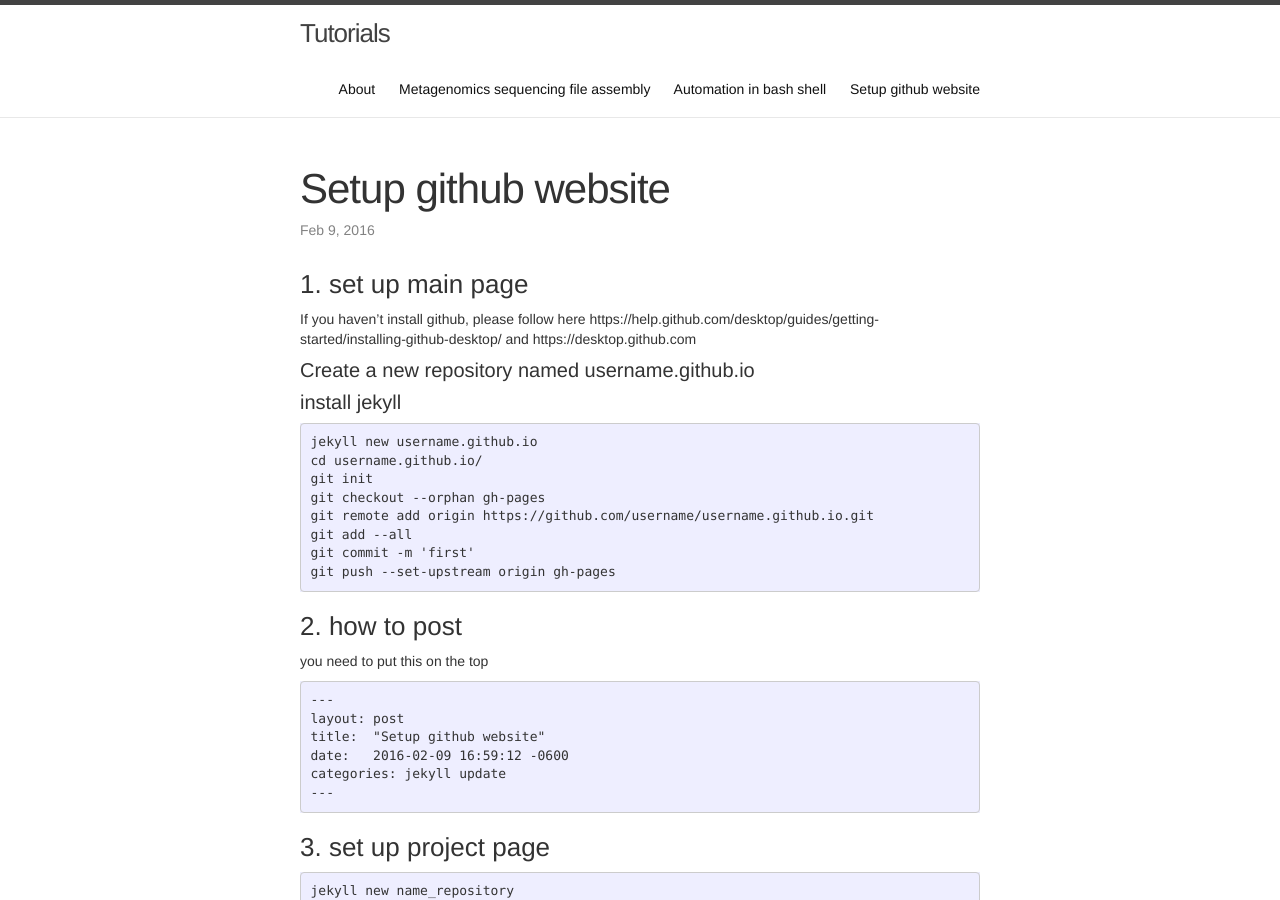
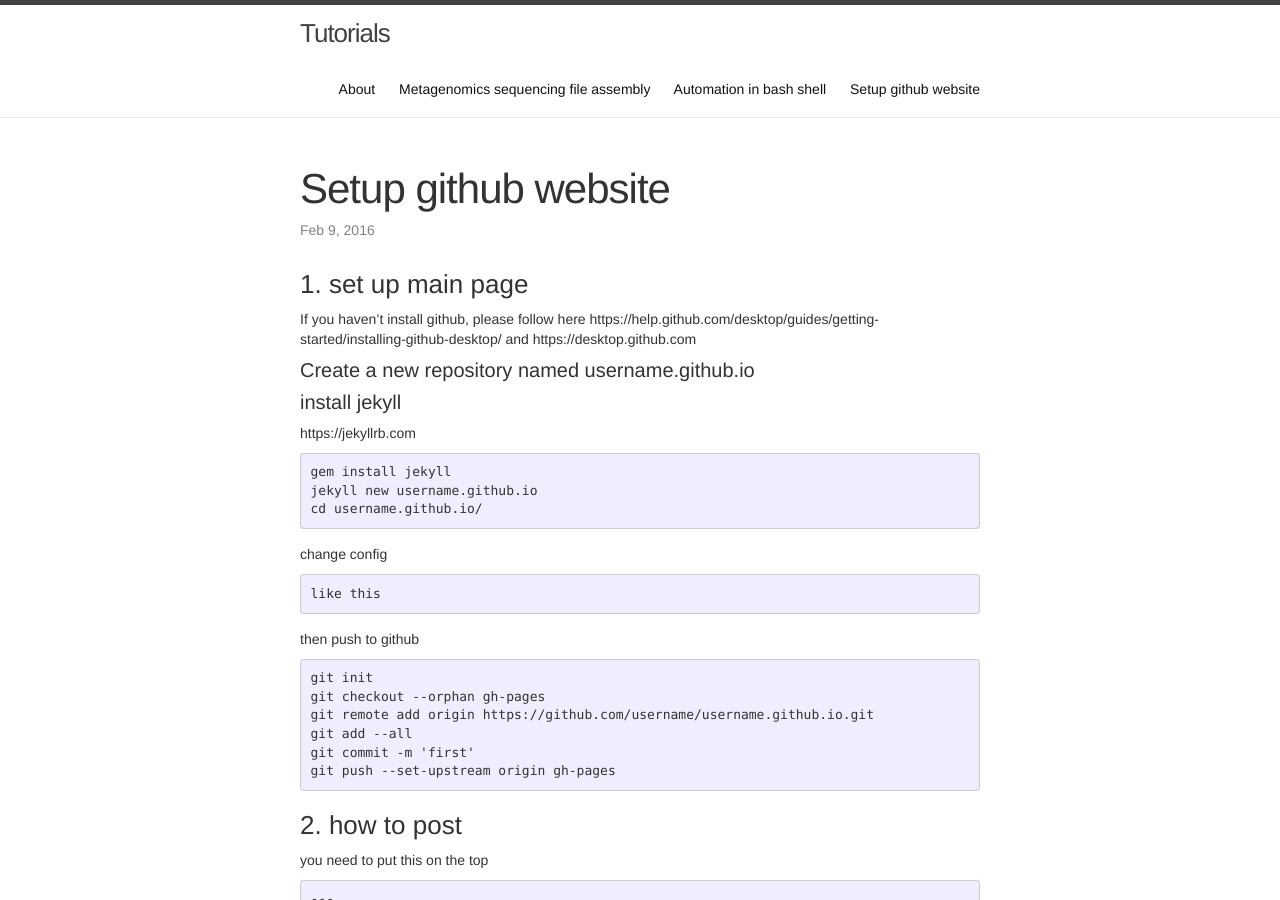
Before and after one commit to metajinomics/tutorials_en, a Jekyll site: the page built from novice/setup_github_webpage.md, in a window 1280 px wide and 900 px high. Built offline with Jekyll 4.4.1, drawn with Linux system fonts in a browser that asks for light colours.

Commit message:
Update setup_github_webpage.md

```diff
--- a/novice/setup_github_webpage.md
+++ b/novice/setup_github_webpage.md
@@ -12,9 +12,18 @@ and https://desktop.github.com
 
 #### Create a new repository named username.github.io
 #### install jekyll
+https://jekyllrb.com
 ~~~
+gem install jekyll
 jekyll new username.github.io
 cd username.github.io/
+~~~
+change config
+~~~
+like this
+~~~
+then push to github
+~~~
 git init
 git checkout --orphan gh-pages
 git remote add origin https://github.com/username/username.github.io.git
```
